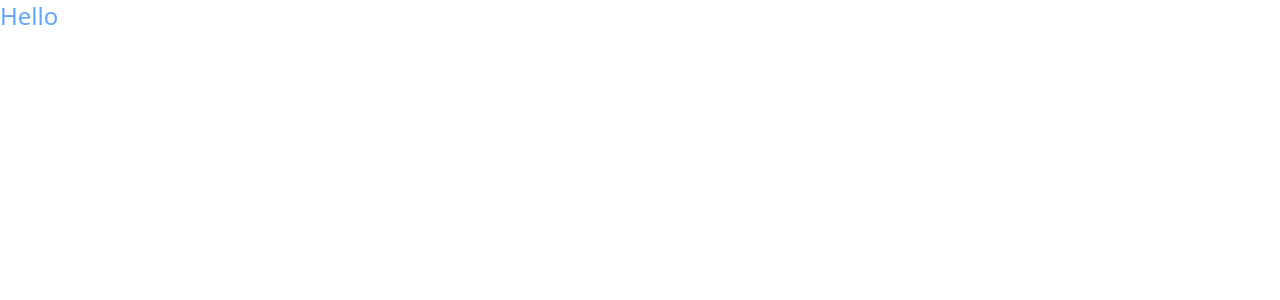
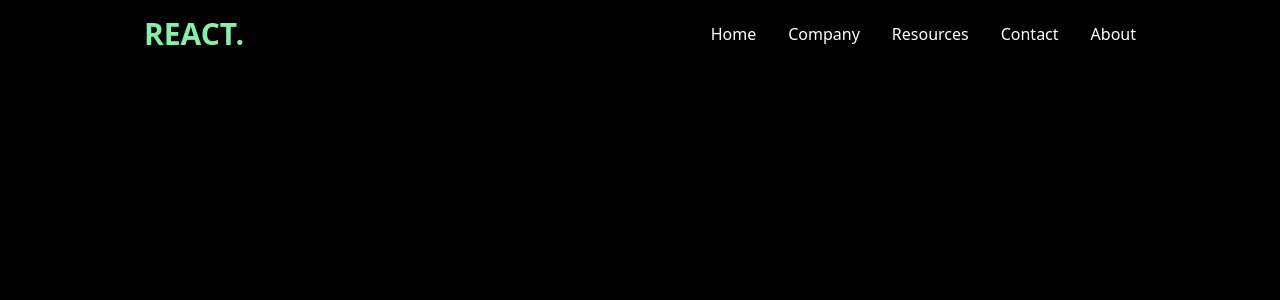
Before and after one commit to ChemicalElements/finance-app-layout, a React (Vite) app: page / in a window 1280 px wide. Shown: the top 300 px of the page. Built offline with nearby package versions, Linux system fonts and the light colour scheme.

Commit message:
feat: create navbar

```diff
--- a/package.json
+++ b/package.json
@@ -11,7 +11,8 @@
   },
   "dependencies": {
     "react": "^18.2.0",
-    "react-dom": "^18.2.0"
+    "react-dom": "^18.2.0",
+    "react-icons": "^4.11.0"
   },
   "devDependencies": {
     "@types/react": "^18.2.15",
--- a/src/App.tsx
+++ b/src/App.tsx
@@ -1,3 +1,9 @@
-const App = () => <h1 className="text-2xl text-blue-400"> Hello </h1>;
+import Navbar from "./components/Navbar";
+
+const App = () => (
+  <>
+    <Navbar />
+  </>
+);
 
 export default App;
--- /dev/null
+++ b/src/components/Navbar.tsx
@@ -0,0 +1,34 @@
+import NavbarBrand from "./NavbarBrand";
+import NavbarMenu from "./NavbarMenu";
+import NavbarButton from "./NavbarButton";
+import { navbarLinks } from "../constants/navbarLinks";
+import { useState } from "react";
+
+const Navbar = () => {
+  const [isMenuOpen, setIsMenuOpen] = useState(false);
+
+  const handleMenu = () => {
+    setIsMenuOpen(!isMenuOpen);
+  };
+
+  return (
+    <nav className="flex justify-between items-center p-4 max-w-5xl m-auto">
+      <NavbarBrand />
+
+      <ul className="gap-8 hidden md:flex">
+        {navbarLinks.map(({ label, path }) => (
+          <li key={path}>{label}</li>
+        ))}
+      </ul>
+
+      <div className="md:hidden">
+        <NavbarButton open={isMenuOpen} onClick={handleMenu} />
+        <NavbarMenu
+          className={isMenuOpen ? "ease-in-out duration-500" : "left-[-100%]"}
+        />
+      </div>
+    </nav>
+  );
+};
+
+export default Navbar;
--- /dev/null
+++ b/src/components/NavbarBrand.tsx
@@ -0,0 +1,7 @@
+import { AiOutlineClose, AiOutlineMenu } from "react-icons/ai";
+
+const NavbarBrand = () => (
+  <h1 className="text-3xl font-bold uppercase text-green-300">React.</h1>
+);
+
+export default NavbarBrand;
--- /dev/null
+++ b/src/components/NavbarButton.tsx
@@ -0,0 +1,20 @@
+import { AiOutlineClose, AiOutlineMenu } from "react-icons/ai";
+
+type PropsType = {
+  open: boolean;
+  onClick: () => void;
+};
+
+const NavbarButton = ({ open, onClick }: PropsType) => {
+  return (
+    <button onClick={onClick}>
+      {open ? (
+        <AiOutlineClose className="text-2xl" />
+      ) : (
+        <AiOutlineMenu className="text-2xl" />
+      )}
+    </button>
+  );
+};
+
+export default NavbarButton;
--- /dev/null
+++ b/src/components/NavbarMenu.tsx
@@ -0,0 +1,24 @@
+import NavbarBrand from "./NavbarBrand";
+import { navbarLinks } from "../constants/navbarLinks";
+
+type propType = {
+  className?: string;
+};
+
+const NavbarMenu = ({ className }: propType) => (
+  <aside
+    className={
+      className +
+      " fixed bg-black top-0 left-0 w-[60%] h-full border-r border-r-gray-900 p-4"
+    }
+  >
+    <NavbarBrand />
+    <ul className="mt-8 flex flex-col gap-4 uppercase [&>li]:border-b [&>li]:p-4 [&>li]:border-b-gray-800">
+      {navbarLinks.map(({ label, path }) => (
+        <li key={path}>{label}</li>
+      ))}
+    </ul>
+  </aside>
+);
+
+export default NavbarMenu;
--- /dev/null
+++ b/src/constants/navbarLinks.tsx
@@ -0,0 +1,22 @@
+export const navbarLinks = [
+  {
+    label: "Home",
+    path: "/",
+  },
+  {
+    label: "Company",
+    path: "/company",
+  },
+  {
+    label: "Resources",
+    path: "/resources",
+  },
+  {
+    label: "Contact",
+    path: "/contact",
+  },
+  {
+    label: "About",
+    path: "/about",
+  },
+];
--- a/src/index.css
+++ b/src/index.css
@@ -1,3 +1,7 @@
 @tailwind base;
 @tailwind components;
 @tailwind utilities;
+
+body {
+  @apply bg-black text-white;
+}
```
Also changed, not shown: 1 other file (tests, documents, lock files or other folders).
